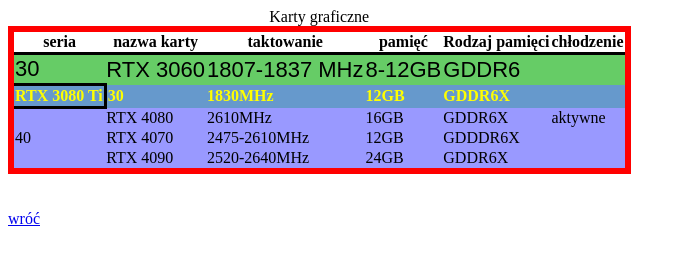
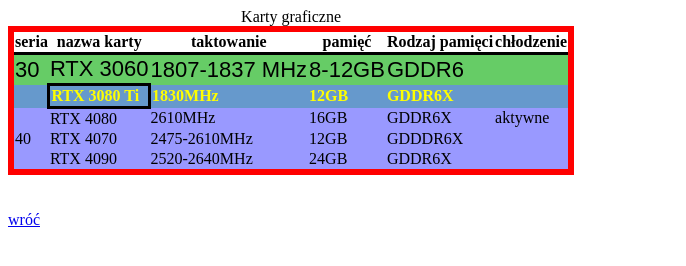
Before and after one commit to KrychXII/KrychXII.github.io, a plain HTML site: page tabela_Debinski.html in a window 1280 px wide. Shown: the whole page, without its empty margins (0-686 px from the left). Drawn offline with Linux system fonts and the light colour scheme.

Commit message:
Update tabela_Debinski.html

```diff
--- a/tabela_Debinski.html
+++ b/tabela_Debinski.html
@@ -32,9 +32,9 @@
       </tr>
       <tr style="color: yellow;font-weight: bold; background-color: #6699cc;">
 <!—kolor czcionki oraz jej pogrubienie -->
+         <td></td>
          <td style="border:3px solid black;border-collapse: collapse;">RTX 3080 Ti</td>
 <!—obramowanie jednej komórki -->
-         <td>30</td>
          <td>1830MHz</td>
          <td>12GB</td>
          <td>GDDR6X</td>
```
